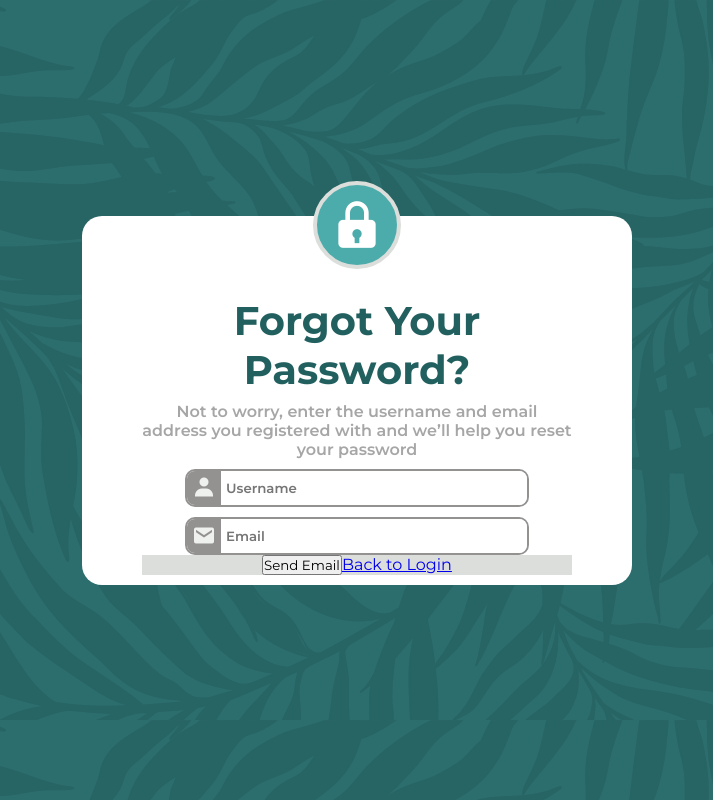
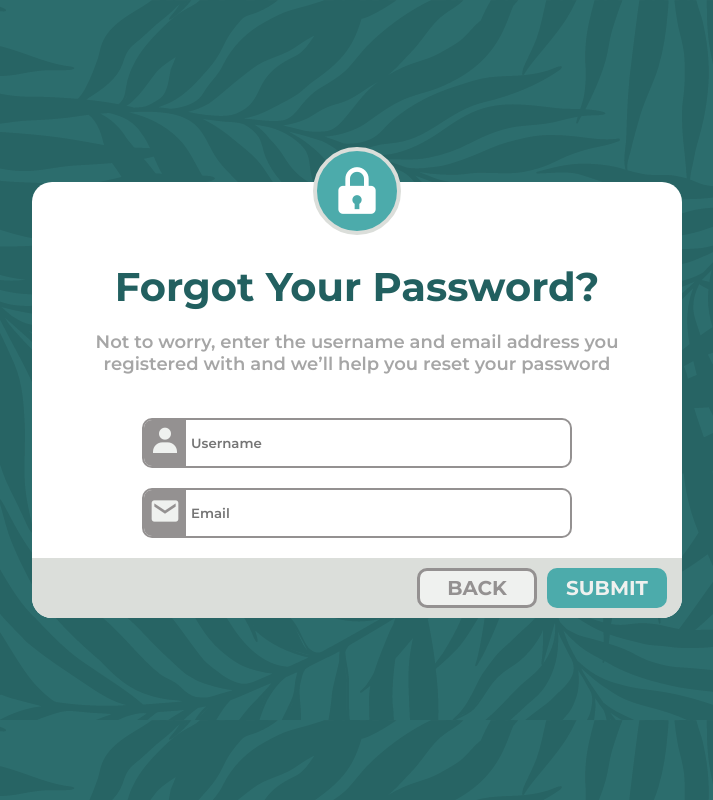
Before and after one commit to Kurt013/Villa-Gilda-Resort, a PHP site: page /forget_password.php in a window 1280 px wide. Shown: the whole page, without its empty margins (283-996 px from the left). Run offline with PHP 8.4, Linux system fonts and the light colour scheme.

Commit message:
partial design for forget password

```diff
--- a/forget_password.php
+++ b/forget_password.php
@@ -103,7 +103,6 @@ if ($_SERVER["REQUEST_METHOD"] == "POST" && isset($_POST['submit'])) {
   <link href="https://fonts.googleapis.com/css2?family=Montserrat:ital,wght@0,100..900;1,100..900&display=swap" rel="stylesheet">
 </head>
 <body>
-<div class="container">
             <?php if (!$showVerificationForm) : ?>
                 <form class="form-field" role="form" method="POST">
                     <div class="lock-container"><i class="bx bxs-lock lock-icon"></i></div>
@@ -132,8 +131,8 @@ if ($_SERVER["REQUEST_METHOD"] == "POST" && isset($_POST['submit'])) {
                               <span class='sr-only'>Success:</span>" . $message_success . "</div>";
                     } ?>
                     <div class="bottom-part">
-                        <button type="submit" class="btn" name="submit">Send Email</button>
-                        <div><a href="index.php">Back to Login</a></div>
+                        <a class="btn" href="index.php">Back</a>
+                        <button type="submit" class="btn-2" name="submit">Submit</button>
                     </div>
                 </form>
             <?php else : ?>
@@ -154,6 +153,5 @@ if ($_SERVER["REQUEST_METHOD"] == "POST" && isset($_POST['submit'])) {
                     </div>
                 </form>
             <?php endif; ?>
-</div>
 </body>
 </html>
--- a/styles/forget-password.css
+++ b/styles/forget-password.css
@@ -9,23 +9,24 @@ body {
   display: flex;
   justify-content: center;
   align-items: center;
-  height: 100vh;
-  height: 100dvh;
+  min-height: 100vh;
+  min-height: 100dvh;
   background-image: url('../images/forgot-pw-bg.png');
 }
 
-.container {
-  width: 100%;
-  max-width: 550px;
-  min-width: 100px;
+.form-field {
+  margin: 50px 20px;
   background-color: #ffffff;
-  padding: 80px 60px 10px;
-  border-radius: 20px;
+  padding-top: 5rem;
+  border-radius: 1.25rem;
   border: none;
   position: relative;
-}
-
-.form-field {
+  width: 100%;
+  max-height: 31.25rem;
+  max-width: 650px;
+  min-width: 100px;
+  display: flex;
+  flex-direction: column;
   text-align: center;
 }
 
@@ -39,7 +40,7 @@ body {
   border-radius: 50%;
   background-color: #4CABAB;
   position: absolute;
-  top: -35px;
+  top: -2.1875rem;
   left: 50%;
   transform: translateX(-50%);
 }
@@ -49,46 +50,92 @@ body {
   font-size: 3.5rem;
 }
 
+
 .form-group h1{
+  padding-bottom: .75rem;
   color: #226060;
   font-size: 2.5rem;
 }
 
 .form-group p {
+  max-width: 570px;
+  margin: auto;
+  font-size: 1.125rem;
+  padding-bottom: 2.7rem;
   font-weight: 600;
   color: #A6A6A6;
-  padding-top: 8px;
+  padding-top: .5rem;
 }
 
 
+.input-wrapper + .input-wrapper {
+  margin-top: 1.25rem
+}
+
 .input-wrapper {
   display: flex;
-  width: 80%;
+  max-width: 430px;
+  width: 70%;
   margin: auto;
   justify-content: center;
   border: 2.5px solid #949191;
   overflow: hidden;
   border-radius: 10px;
-  margin-top: 10px;
+  margin-bottom: 1.25rem
 }
 
 .icon {
   background-color: #949191;
   color: #EFF1EF;
   padding: 5px;
-  font-size: 1.5em;
+  font-size: 32px;
 }
 
 .form-control {
+  border-radius: 0 .625rem .625rem 0;
   border: none;
   flex: 1;
   width: 100%;
   font-weight: 600;
-  padding: 5px;
+  padding: .9375rem .3125rem;
 }
 
 .bottom-part {
   background-color: #DBDEDA;
   display: flex;
-  justify-content: center;
+  justify-content: flex-end;
+  align-items: center;
+  border-radius: 0 0 1.25rem 1.25rem;
+  height: 60px;
+  padding: .9375rem;
+  column-gap: .625rem;
 }
+
+.btn, .btn-2 {
+  display: inline-block;
+  font-size: 1.25rem;
+  padding-block: .3125rem;
+  border-radius: .625rem;
+  width: 7.5rem;
+  text-transform: uppercase;
+  font-weight: 700;
+}
+
+.btn {
+  text-decoration: none;
+  color: #949191;
+  border: 3px solid #949191;
+  background-color: #EFF1EF;
+}
+
+.btn-2 {
+  border: 3px solid #4CABAB;
+  background-color: #4CABAB;
+  color: #EFF1EF;
+}
+
+@media only screen and (max-width: 650px) {
+  :root {
+    font-size: 13px;
+  }
+}
--- a/styles/header.css
+++ b/styles/header.css
@@ -24,6 +24,11 @@
   margin: 0;
   box-sizing: border-box;
   color: white;
+}
+
+input, ::placeholder {
+  font-family: 'Montserrat', sans-serif;
+  font-weight: 600;
 }
 
 body {
```
